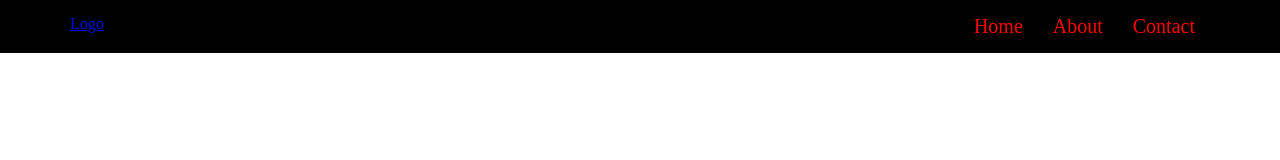
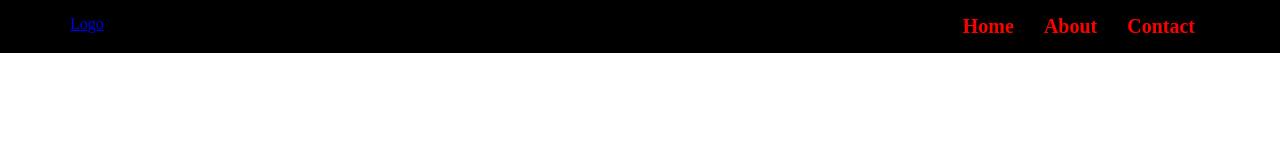
Before and after one commit to Ergashev95/internetdokon, a plain HTML site: page index.html in a window 1280 px wide. Drawn offline with Linux system fonts and the light colour scheme.

Commit message:
fox shohidan style qoshdim

```diff
--- a/style.css
+++ b/style.css
@@ -19,9 +19,11 @@ header nav ul{
 }
 header nav ul li{
     margin: 0 15px;
+    list-style: none;
 }
 header nav ul li a{
     color: red;
     font-size: 20px;
     text-decoration: none;
+    font-weight: 700;
 }
```
